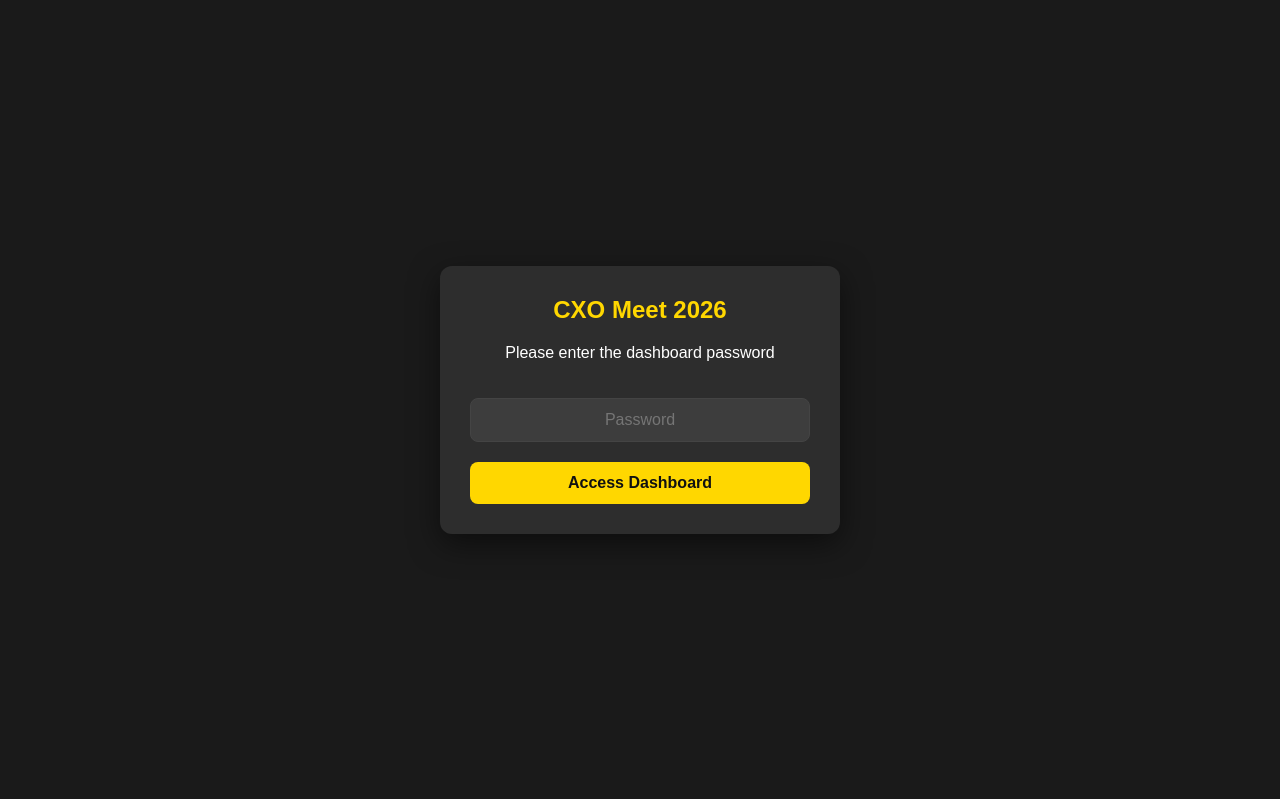
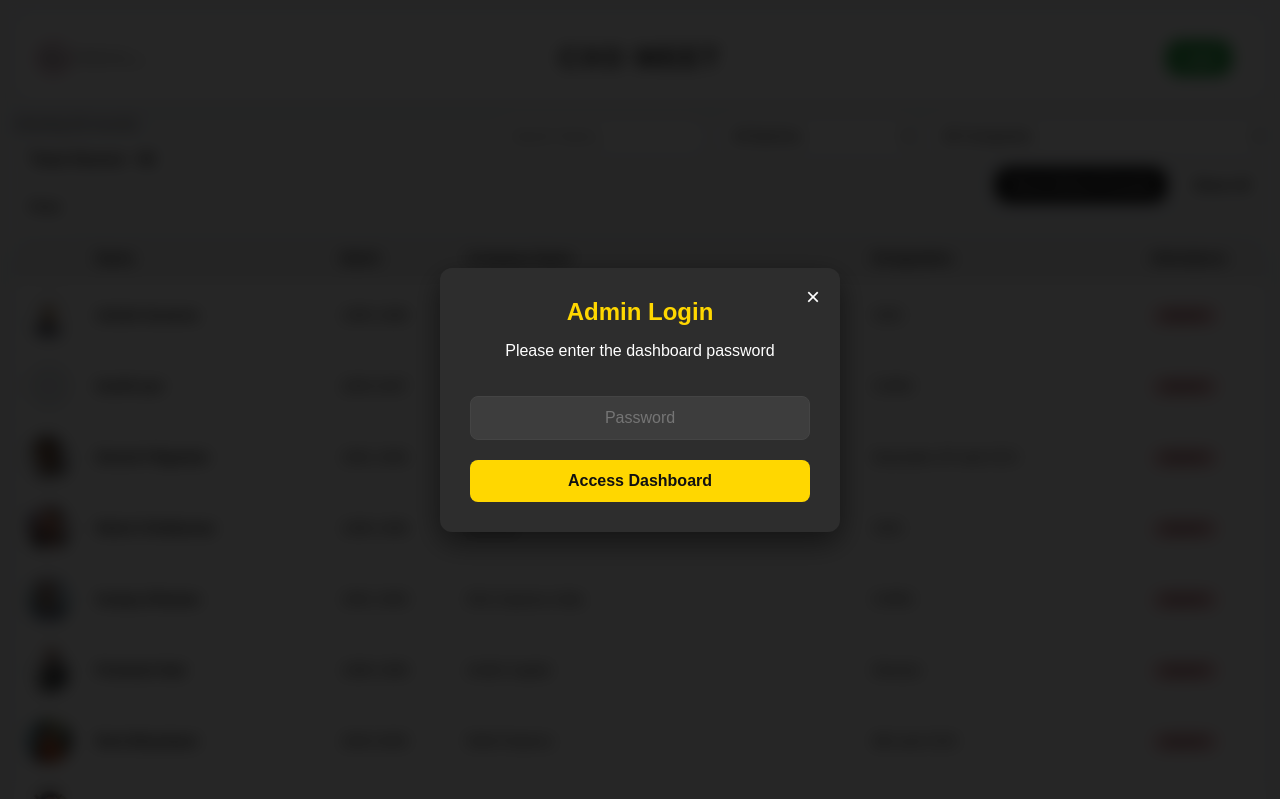
Before and after one commit to SidReddy-24/cxo-meet, a website built with Vite: page index.html in a window 1280 px wide. Shown: the top 799 px of the page. Built offline with nearby package versions, Linux system fonts and the light colour scheme; some packages are replaced by stand-ins of ours; no server answers; the database is empty.

Commit message:
Feature: Public dashboard view with restricted admin actions and Login button

```diff
--- a/index.html
+++ b/index.html
@@ -20,19 +20,17 @@
     }
 
     /* Auth Overlay */
-    #authOverlay {
+    .auth-overlay {
       position: fixed;
-      top: 0;
-      left: 0;
-      width: 100%;
-      height: 100%;
-      background: #1a1a1a;
-      display: flex;
+      inset: 0;
+      background: rgba(0, 0, 0, 0.85);
+      backdrop-filter: blur(8px);
+      display: none;
+      /* Changed from flex to none */
       justify-content: center;
       align-items: center;
       z-index: 10000;
-      color: white;
-      text-align: center;
+      padding: 20px;
     }
 
     .auth-card {
@@ -42,6 +40,12 @@
       box-shadow: 0 10px 30px rgba(0, 0, 0, 0.5);
       width: 90%;
       max-width: 400px;
+      color: white;
+      /* Added from original #authOverlay */
+      text-align: center;
+      /* Added from original #authOverlay */
+      position: relative;
+      /* Added for close button positioning */
     }
 
     .auth-card h2 {
@@ -83,7 +87,33 @@
       display: none;
     }
 
-    body.authenticated #authOverlay {
+    body.authenticated .auth-overlay {
+      display: none !important;
+    }
+
+    /* Admin-only elements */
+    .admin-only {
+      display: none !important;
+    }
+
+    body.authenticated .admin-only {
+      display: inline-block !important;
+    }
+
+    /* Topbar buttons toggle */
+    #logoutBtn {
+      display: none;
+    }
+
+    #loginBtn {
+      display: inline-block;
+    }
+
+    body.authenticated #logoutBtn {
+      display: inline-block;
+    }
+
+    body.authenticated #loginBtn {
       display: none;
     }
 
@@ -402,6 +432,11 @@
       font-size: 12px;
       font-weight: bold;
       text-transform: uppercase;
+      user-select: none;
+    }
+
+    body.authenticated .status-badge {
+      cursor: pointer;
     }
 
     .status-present {
@@ -514,9 +549,11 @@
 
 <body>
   <!-- Authentication Overlay -->
-  <div id="authOverlay">
+  <div id="authOverlay" class="auth-overlay" style="display: flex;">
     <div class="auth-card">
-      <h2>CXO Meet 2026</h2>
+      <span class="close-modal" id="closeAuth"
+        style="position: absolute; right: 20px; top: 15px; color: #fff; cursor: pointer;">&times;</span>
+      <h2 style="margin:0; color:#ffd700;">Admin Login</h2>
       <p>Please enter the dashboard password</p>
       <form id="authForm">
         <input type="password" id="passwordInput" placeholder="Password" required autofocus>
@@ -533,7 +570,8 @@
     <div class="topbar-bg"></div>
     <div class="topbar-content">
       <div class="center-title">CXO MEET</div>
-      <button class="logout-btn" id="logoutBtn">Logout</button>
+      <button id="loginBtn" style="position: absolute; right: 20px; background: #28a745;">Login</button>
+      <button id="logoutBtn" style="position: absolute; right: 20px; background: #dc3545;">Logout</button>
     </div>
   </div>
 
@@ -544,10 +582,10 @@
       <div class="totalBox">Total Alumni: <span id="totalAlumni">0</span></div>
 
       <div class="btns">
-        <button class="btn-light" id="exportBtn">Export CSV</button>
+        <button class="btn-light admin-only" id="exportBtn">Export CSV</button>
         <button class="btn-light" id="printBtn">Print</button>
-        <button id="openScannerBtn" style="background: #28a745;">Open QR Scanner</button>
-        <button id="openSpotRegBtn" style="background: #007bff;">Spot Registration</button>
+        <button class="admin-only" id="openScannerBtn" style="background: #28a745;">Open QR Scanner</button>
+        <button class="admin-only" id="openSpotRegBtn" style="background: #007bff;">Spot Registration</button>
       </div>
     </div>
 
@@ -568,15 +606,15 @@
   <div class="table-wrap">
     <table>
       <thead>
-        <tr>
-          <th class="photo-head">.</th>
+        <tr id="tableHeader">
+          <th class="photo-head">Photo</th>
           <th>Name</th>
           <th>Batch</th>
           <th>Company Name</th>
           <th>Designation</th>
           <th>Attendance</th>
-          <th>QR</th>
-          <th>Actions</th>
+          <th class="admin-only">QR</th>
+          <th class="admin-only">Actions</th>
         </tr>
       </thead>
       <tbody id="tableBody"></tbody>
--- a/main.js
+++ b/main.js
@@ -7,11 +7,25 @@ const authForm = document.getElementById("authForm");
 const passwordInput = document.getElementById("passwordInput");
 const authError = document.getElementById("authError");
 
+const loginBtn = document.getElementById("loginBtn");
+const closeAuth = document.getElementById("closeAuth");
+
 function checkAuth() {
     if (sessionStorage.getItem("authenticated") === "true") {
         document.body.classList.add("authenticated");
+    } else {
+        document.body.classList.remove("authenticated");
     }
 }
+
+loginBtn.onclick = () => {
+    authOverlay.style.display = "flex";
+    passwordInput.focus();
+};
+
+closeAuth.onclick = () => {
+    authOverlay.style.display = "none";
+};
 
 authForm.onsubmit = (e) => {
     e.preventDefault();
@@ -19,6 +33,8 @@ authForm.onsubmit = (e) => {
         sessionStorage.setItem("authenticated", "true");
         document.body.classList.add("authenticated");
         authError.style.display = "none";
+        authOverlay.style.display = "none";
+        passwordInput.value = "";
     } else {
         authError.style.display = "block";
         passwordInput.value = "";
@@ -204,9 +220,9 @@ function renderTable(data) {
       <td>${a.batch ? a.batch : "-"}</td>
       <td>${a.company}</td>
       <td>${a.designation}</td>
-      <td><span class="status-badge ${statusClass}" style="cursor:pointer;" id="status-${a.id}">${statusText}</span></td>
-        <td><button class="qr-btn" id="qr-${a.id}">View QR</button></td>
-        <td>
+       <td><span class="status-badge ${statusClass}" id="status-${a.id}">${statusText}</span></td>
+        <td class="admin-only"><button class="qr-btn" id="qr-${a.id}">View QR</button></td>
+        <td class="admin-only">
             <button class="qr-btn" style="background:#ffc107;" id="edit-${a.id}">Edit</button>
             <button class="qr-btn" style="background:#dc3545; color:#fff; border-color:#dc3545;" id="remove-${a.id}">Remove</button>
         </td>
```
